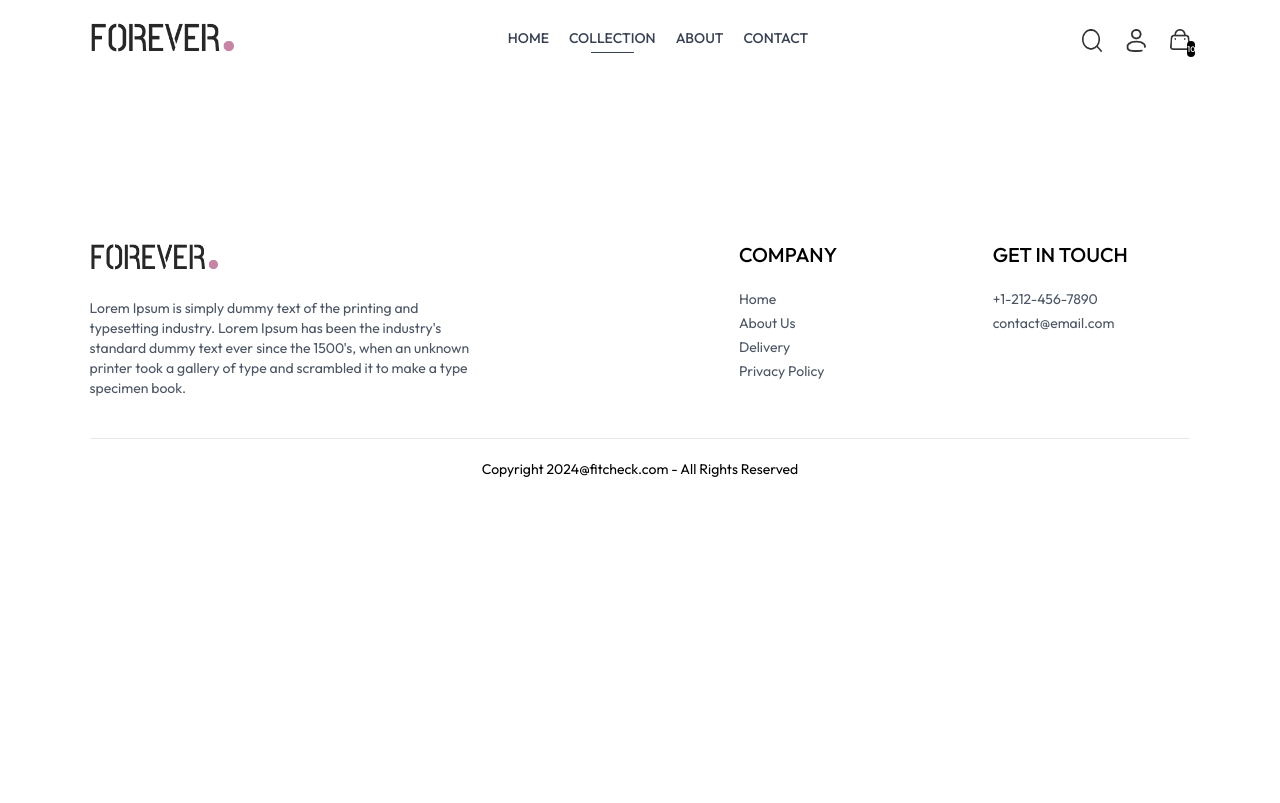
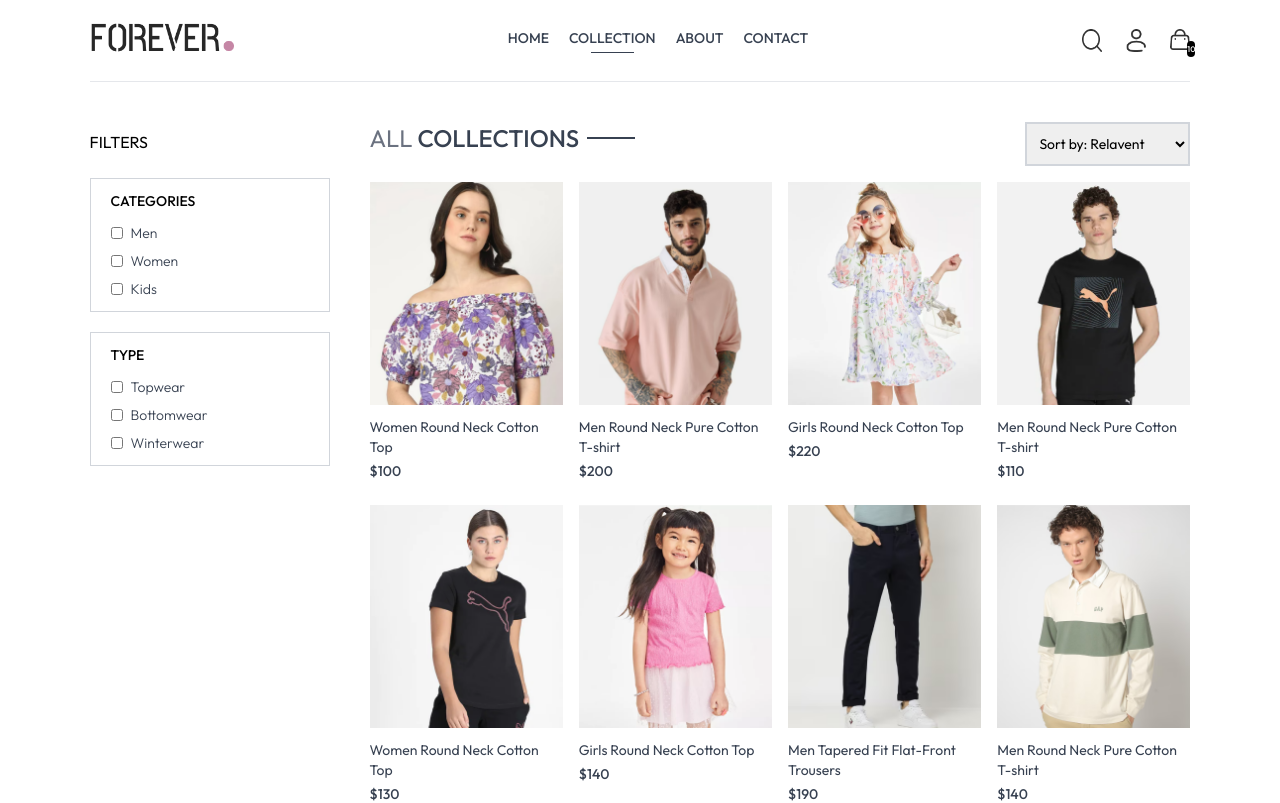
Before and after one commit to anthonylaw86/ecom-app-FE, a React (Vite) app in the folder FE/: page /collection in a window 1280 px wide. Shown: the top 803 px of the page. Built offline with nearby package versions, Linux system fonts and the light colour scheme.

Commit message:
collection page

```diff
--- a/FE/src/pages/Collection.jsx
+++ b/FE/src/pages/Collection.jsx
@@ -1,7 +1,198 @@
-import React from "react";
+import React, { useContext, useEffect, useState } from "react";
+import { ShopContext } from "../context/ShopContext";
+import { assets } from "../assets/assets";
+import Title from "../components/Title";
+import ProductItem from "../components/ProductItem";
 
 const Collection = () => {
-  return <div></div>;
+  const { products } = useContext(ShopContext);
+  const [showFilter, setShowFilter] = useState(false);
+  const [filterProducts, setFilterProducts] = useState([]);
+  const [category, setCategory] = useState([]);
+  const [subCategory, setSubCategory] = useState([]);
+  const [sortType, setSortType] = useState("relavent");
+
+  const toggleCategory = (e) => {
+    if (category.includes(e.target.value)) {
+      setCategory((prev) => prev.filter((item) => item !== e.target.value));
+    } else {
+      setCategory((prev) => [...prev, e.target.value]);
+    }
+  };
+
+  const toggleSubCategory = (e) => {
+    if (subCategory.includes(e.target.value)) {
+      setSubCategory((prev) => prev.filter((item) => item !== e.target.value));
+    } else {
+      setSubCategory((prev) => [...prev, e.target.value]);
+    }
+  };
+
+  const applyFilter = () => {
+    let productsCopy = products.slice();
+
+    if (category.length > 0) {
+      productsCopy = productsCopy.filter((item) =>
+        category.includes(item.category)
+      );
+    }
+
+    if (subCategory.length > 0) {
+      productsCopy = productsCopy.filter((item) =>
+        subCategory.includes(item.subCategory)
+      );
+    }
+
+    setFilterProducts(productsCopy);
+  };
+
+  const sortProduct = () => {
+    let fpCopy = filterProducts.slice();
+
+    switch (sortType) {
+      case "low-high":
+        setFilterProducts(fpCopy.sort((a, b) => a.price - b.price));
+        break;
+
+      case "high-low":
+        setFilterProducts(fpCopy.sort((a, b) => b.price - a.price));
+        break;
+
+      default:
+        applyFilter();
+        break;
+    }
+  };
+
+  useEffect(() => {
+    applyFilter();
+  }, [category, subCategory]);
+
+  useEffect(() => {
+    sortProduct();
+  }, [sortType]);
+
+  return (
+    <div className="flex flex-col sm:flex-row gap-1 sm:gap-10 pt-10 border-t">
+      {/* filter options */}
+      <div className="min-w-60">
+        <p
+          onClick={() => setShowFilter(!showFilter)}
+          className="my-2 text-x1 flex items-center cursor-pointer gap-2"
+        >
+          FILTERS
+          <img
+            className={`h-3 sm:hidden ${showFilter ? "rotate-90" : ""}`}
+            src={assets.dropdown_icon}
+            alt="Dropdown icon"
+          />
+        </p>
+        {/* Category Filter */}
+        <div
+          className={`border border-gray-300 pl-5 py-3 mt-6 ${
+            showFilter ? "" : "hidden"
+          } sm:block`}
+        >
+          <p className="mb-3 text-sm font-medium">CATEGORIES</p>
+          <div className="flex flex-col gap-2 text-sm font-light text-gray-700">
+            <p className="flex gap-2">
+              <input
+                className="w-3"
+                type="checkbox"
+                onChange={toggleCategory}
+                value={"Men"}
+              />{" "}
+              Men
+            </p>
+            <p className="flex gap-2">
+              <input
+                className="w-3"
+                type="checkbox"
+                onChange={toggleCategory}
+                value={"Women"}
+              />{" "}
+              Women
+            </p>
+            <p className="flex gap-2">
+              <input
+                className="w-3"
+                type="checkbox"
+                onChange={toggleCategory}
+                value={"Kids"}
+              />{" "}
+              Kids
+            </p>
+          </div>
+        </div>
+        {/* SubCategory Filter */}
+        <div
+          className={`border border-gray-300 pl-5 py-3 my-5 ${
+            showFilter ? "" : "hidden"
+          } sm:block`}
+        >
+          <p className="mb-3 text-sm font-medium">TYPE</p>
+          <div className="flex flex-col gap-2 text-sm font-light text-gray-700">
+            <p className="flex gap-2">
+              <input
+                className="w-3"
+                type="checkbox"
+                onChange={toggleSubCategory}
+                value={"Topwear"}
+              />{" "}
+              Topwear
+            </p>
+            <p className="flex gap-2">
+              <input
+                className="w-3"
+                type="checkbox"
+                onChange={toggleSubCategory}
+                value={"Bottomwear"}
+              />{" "}
+              Bottomwear
+            </p>
+            <p className="flex gap-2">
+              <input
+                className="w-3"
+                type="checkbox"
+                onChange={toggleSubCategory}
+                value={"Winterwear"}
+              />{" "}
+              Winterwear
+            </p>
+          </div>
+        </div>
+      </div>
+
+      {/* Right Side*/}
+      <div className="flex-1">
+        <div className="flex justify-between text-base sm:text-2xl mb-4">
+          <Title text1={"ALL"} text2={"COLLECTIONS"} />
+          {/* Product Sort */}
+          <select
+            onChange={(e) => setSortType(e.target.value)}
+            className="border-2 border-gray-300 text-sm px-2"
+          >
+            <option value="relavent">Sort by: Relavent</option>
+            <option value="low-high">Sort by: Low to High</option>
+            <option value="high-low">Sort by: High to Low</option>
+          </select>
+        </div>
+
+        {/* Map Products */}
+        <div className="grid grid-cols-2 md:grid-cols-3 lg:grid-cols-4 gap-4 gap-y-6">
+          {filterProducts.map((item, index) => (
+            <ProductItem
+              key={index}
+              name={item.name}
+              id={item._id}
+              price={item.price}
+              image={item.image}
+            />
+          ))}
+        </div>
+      </div>
+    </div>
+  );
 };
 
 export default Collection;
```
